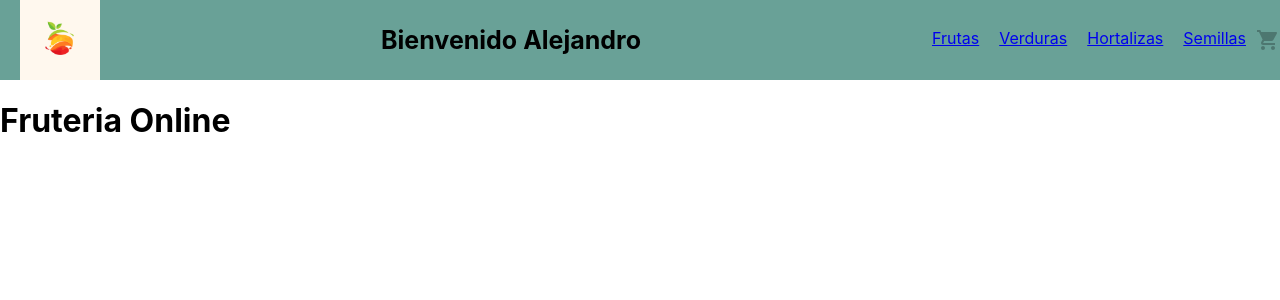
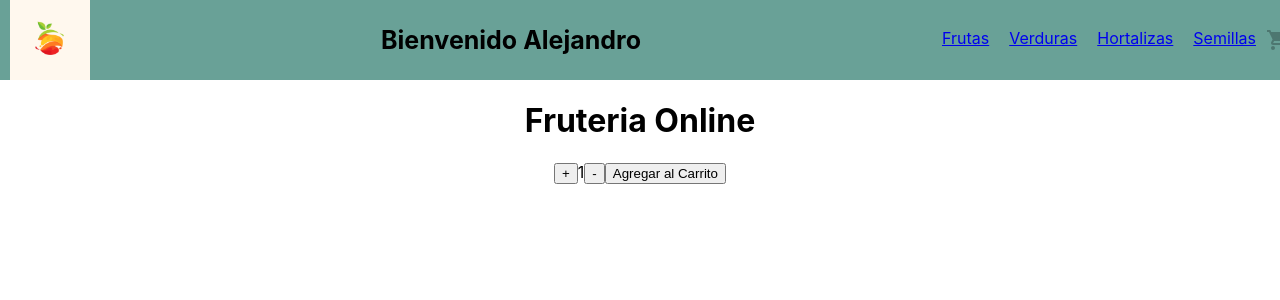
Before and after one commit to alejandromoises02/react31130, a React (Create React App) app: page / in a window 1280 px wide. Shown: the top 300 px of the page. Built offline with nearby package versions, Linux system fonts and the light colour scheme.

Commit message:
clase 4 Compónentes II

```diff
--- a/src/App.js
+++ b/src/App.js
@@ -20,5 +20,7 @@ export default App;
 
 const styles = {
   display: 'flex',
-  flexDirection: 'column'
+  flexDirection: 'column',
+  justifyContent: 'center',
+  alignItems: 'center'
 }
--- a/src/Containers/ItemList/ItemListContainer.js
+++ b/src/Containers/ItemList/ItemListContainer.js
@@ -1,7 +1,15 @@
 import React from "react";
+import { ItemCount } from "../../componentes/ItemCount/ItemCount";
 
-export const ItemListContainer = ({greeting}) => {
-    return(
-        <h1>{greeting}</h1>
-    )
-}
+export const ItemListContainer = ({ greeting }) => {
+  const onAdd = (count) => {
+    console.log(`Estas comprando ${count}`);
+  };
+
+  return (
+    <>
+      <h1>{greeting}</h1>
+      <ItemCount stock={5} initial={1} onAdd={onAdd} />
+    </>
+  );
+};
--- /dev/null
+++ b/src/componentes/ItemCount/ItemCount.js
@@ -0,0 +1,26 @@
+import React, { useState } from "react";
+
+export const ItemCount = ({ stock, initial, onAdd }) => {
+  const [count, setCount] = useState(initial);
+
+  const handlerAdd = () => {
+    if(count < stock) setCount(count + 1);
+  };
+
+  const handlerSubtract = () => {
+    if(count > 0) setCount(count - 1);
+  };
+
+  const handlerAddToCart = () => {
+    onAdd(count);
+  };
+
+  return (
+    <div>
+      <button onClick={handlerAdd}>+</button>
+      <span>{count}</span>
+      <button onClick={handlerSubtract}>-</button>
+      <button onClick={handlerAddToCart}>Agregar al Carrito</button>
+    </div>
+  );
+};
--- a/src/componentes/Navbar/Navbar.Styles.js
+++ b/src/componentes/Navbar/Navbar.Styles.js
@@ -2,6 +2,7 @@ import { COLORS } from "../../constants/colors";
 
 const styles = {
   container: {
+    width: "100%",
     backgroundColor: COLORS.green,
     paddingLeft: 20,
     paddingRigth: 20,
--- a/src/componentes/Navbar/Navbar.js
+++ b/src/componentes/Navbar/Navbar.js
@@ -3,7 +3,7 @@ import logo from "../../imgs/logoTienda.png";
 import { CartWidget } from "../CartWidget/CartWidget";
 import styles from "./Navbar.Styles";
 
-export const Navbar = ({ name }) => {
+export const Navbar = ({name}) => {
   const categorys = [
     { name: "Frutas", route: "#", id: 1 },
     { name: "Verduras", route: "#", id: 2 },
```
Also changed, not shown: info.txt.
